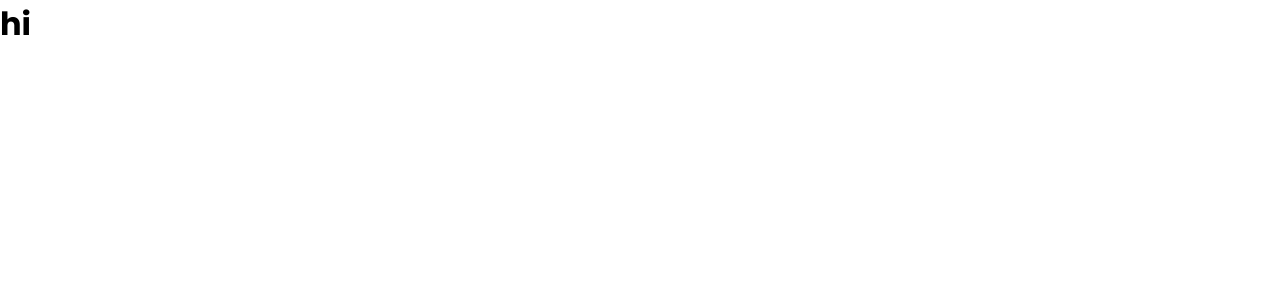
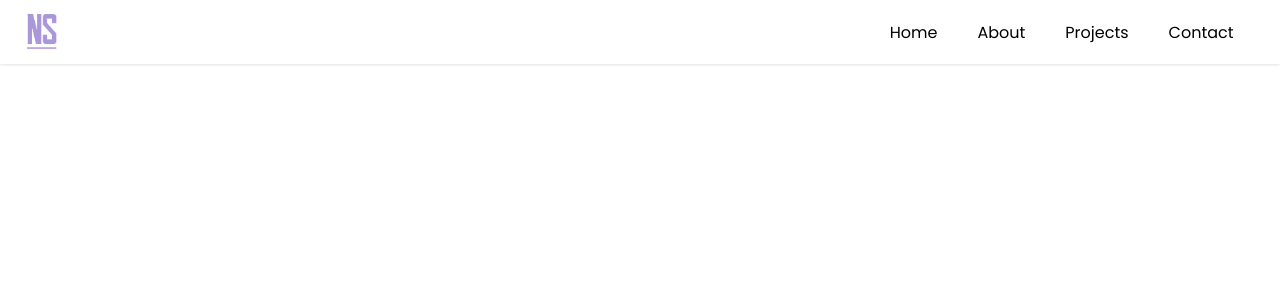
Before and after one commit to NechamaShomron/portfolio, a Next.js app: page / in a window 1280 px wide. Shown: the top 300 px of the page. Built offline with nearby package versions, Linux system fonts and the light colour scheme.

Commit message:
header complete

```diff
--- a/components/Header/Header.jsx
+++ b/components/Header/Header.jsx
@@ -1,8 +1,46 @@
-import React from 'react';
-// import styles from './Header.module.css';
+import React, { useState } from 'react';
+import Image from 'next/image';
+import styles from './Header.module.css';
 
 export default function Header() {
+  const [showMobile, setShowMobile] = useState(false);
+  const logoImage = '/logo.PNG';
+  function toggleMobileView() {
+    setShowMobile(!showMobile);
+  }
+  function closeMobileView(e) {
+    setShowMobile(false);
+    e.stopPropagation();
+  }
   return (
-    <h1>hi</h1>
+    <>
+      <nav className={styles.navbar}>
+        <Image className={styles.logo_image} role="presentation" loader={() => logoImage} src={logoImage} alt="logo" width={40} height={40} unoptimized priority />
+        <ul className={showMobile ? `${styles.navbar_menu} ${styles.active}` : styles.navbar_menu}>
+          <li className={styles.navbar_item} role="presentation" onClick={toggleMobileView}>
+            <a href="/" className={styles.navbar_link}>Home</a>
+          </li>
+          <li className={styles.navbar_item} role="presentation" onClick={toggleMobileView}>
+            <a href="/about" className={styles.navbar_link}>About</a>
+          </li>
+          <li className={styles.navbar_item} role="presentation" onClick={toggleMobileView}>
+            <a href="/projects" className={styles.navbar_link}>Projects</a>
+          </li>
+          <li className={styles.navbar_item} role="presentation" onClick={toggleMobileView}>
+            <a href="/contact" className={styles.navbar_link}>Contact</a>
+          </li>
+        </ul>
+        <div
+          role="presentation"
+          className={styles.hamburger_container}
+          onClick={toggleMobileView}
+        >
+          <span className={showMobile ? `${styles.hamburger_bar} ${styles.active}` : styles.hamburger_bar} />
+          <span className={showMobile ? `${styles.hamburger_bar} ${styles.active}` : styles.hamburger_bar} />
+          <span className={showMobile ? `${styles.hamburger_bar} ${styles.active}` : styles.hamburger_bar} />
+        </div>
+      </nav>
+      <div className={styles.hero_section_container} role="presentation" onClick={(e) => closeMobileView(e)} />
+    </>
   );
 }
--- a/components/Header/Header.module.css
+++ b/components/Header/Header.module.css
@@ -0,0 +1,100 @@
+.navbar {
+    display: flex;
+    justify-content: space-between;
+    align-items: center;
+    top: 0;
+    height: 4rem;
+    padding: 0.4rem 0.4rem;
+    box-shadow: 0 1px 3px 0 rgba(0, 0, 0, .07), 0 1px 2px 0 rgba(0, 0, 0, .05);
+    position: fixed;
+    width: 100%;
+}
+
+.hamburger_container {
+    display: none;
+}
+
+.hamburger_bar {
+    display: block;
+    width: 25px;
+    height: 3px;
+    margin: 5px auto;
+    -webkit-transition: all 0.3s ease-in-out;
+    transition: all 0.3s ease-in-out;
+    background-color: #101010;
+}
+
+.navbar_menu {
+    display: flex;
+    justify-content: space-between;
+    align-items: center;
+    list-style: none;
+    padding: 0;
+    margin: 0;
+}
+.logo_image{
+    margin-left: 1rem;
+}
+
+.navbar_item {
+    padding-right: 2.5rem;
+}
+
+.navbar_link {
+    font-size: 1rem;
+    font-weight: 400;
+    color: black;
+    text-decoration: none;
+}
+
+.navbar_link:hover,
+.navbar_link:active {
+    color: var(--lightPurple);
+    font-weight: 400;
+}
+
+@media only screen and (max-width: 768px) {
+    .navbar_menu {
+        position: fixed;
+        right: -100%;
+        top: 5rem;
+        flex-direction: column;
+        background-color: #fff;
+        width: 100%;
+        top: 4.03rem;
+        border-radius: 10px;
+        text-align: center;
+        box-shadow: 0 10px 27px rgba(0, 0, 0, 0.05);
+    }
+
+    .navbar_menu.active {
+        left: 0;
+    }
+
+    .navbar_item {
+        margin: 1rem 0;
+    }
+
+    .hamburger_container {
+        display: block;
+        cursor: pointer;
+        padding-right: 0.4rem;
+
+    }
+
+    .hamburger_container.active .hamburger_bar:nth-child(2) {
+        opacity: 0;
+    }
+
+    .hamburger_container.active .hamburger_bar:nth-child(1) {
+        transform: translateY(8px) rotate(45deg);
+    }
+
+    .hamburger_container.active .hamburger_bar:nth-child(3) {
+        transform: translateY(-8px) rotate(-45deg);
+    }
+
+}
+
+@media only screen and (min-width: 768px){}
+@media only screen and (min-width: 1200px) {}
--- a/src/styles/globals.css
+++ b/src/styles/globals.css
@@ -1,6 +1,7 @@
 @import url('https://fonts.googleapis.com/css2?family=Poppins:ital,wght@0,100;0,200;0,300;0,400;0,500;0,600;0,700;0,800;0,900;1,100;1,200;1,300;1,400;1,500;1,600;1,700;1,800;1,900&display=swap');
 
 :root {
+  --lightPurple: rgb(170,150,218)
 }
 
 * {
```
Also changed, not shown: src/pages/about.jsx (added, +7 -0 lines), src/pages/contact.jsx (added, +7 -0 lines), src/pages/projects.jsx (added, +7 -0 lines), public/logo.PNG (added).
